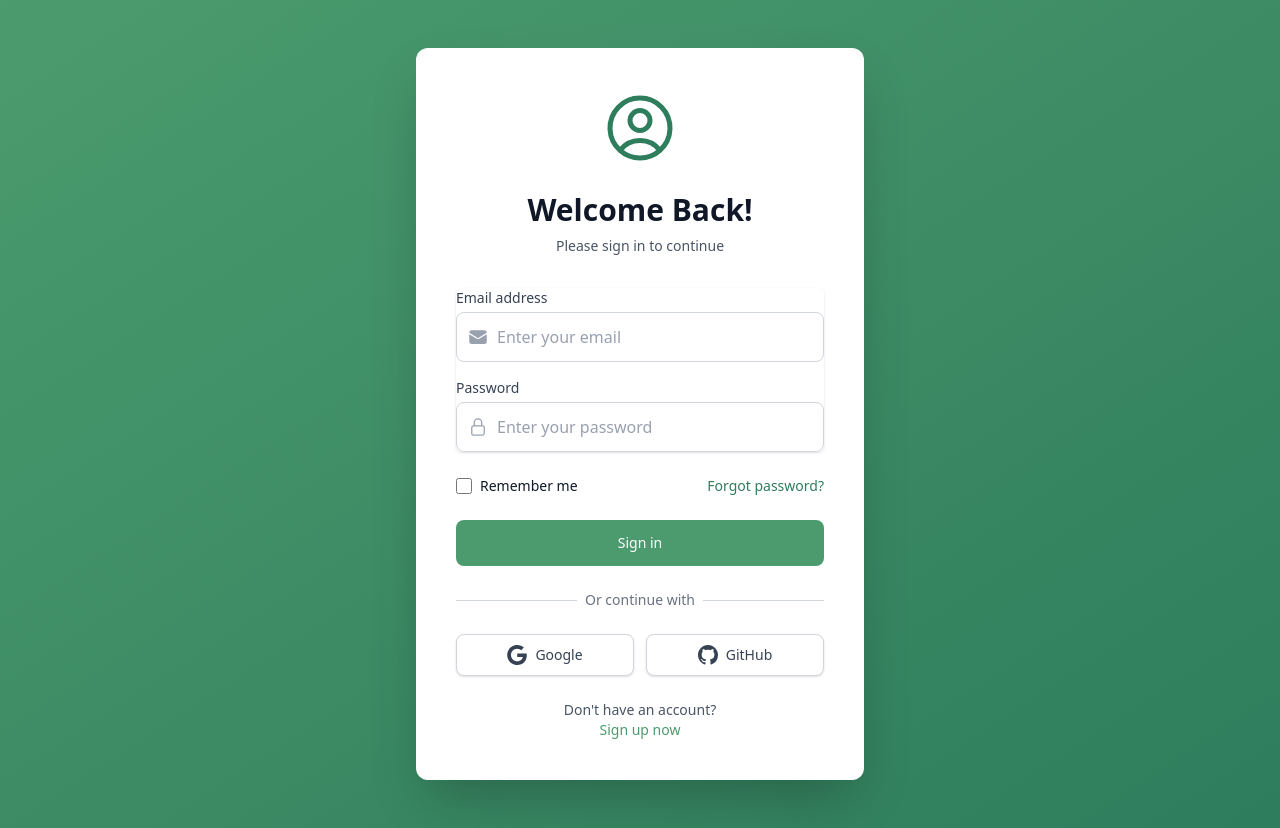
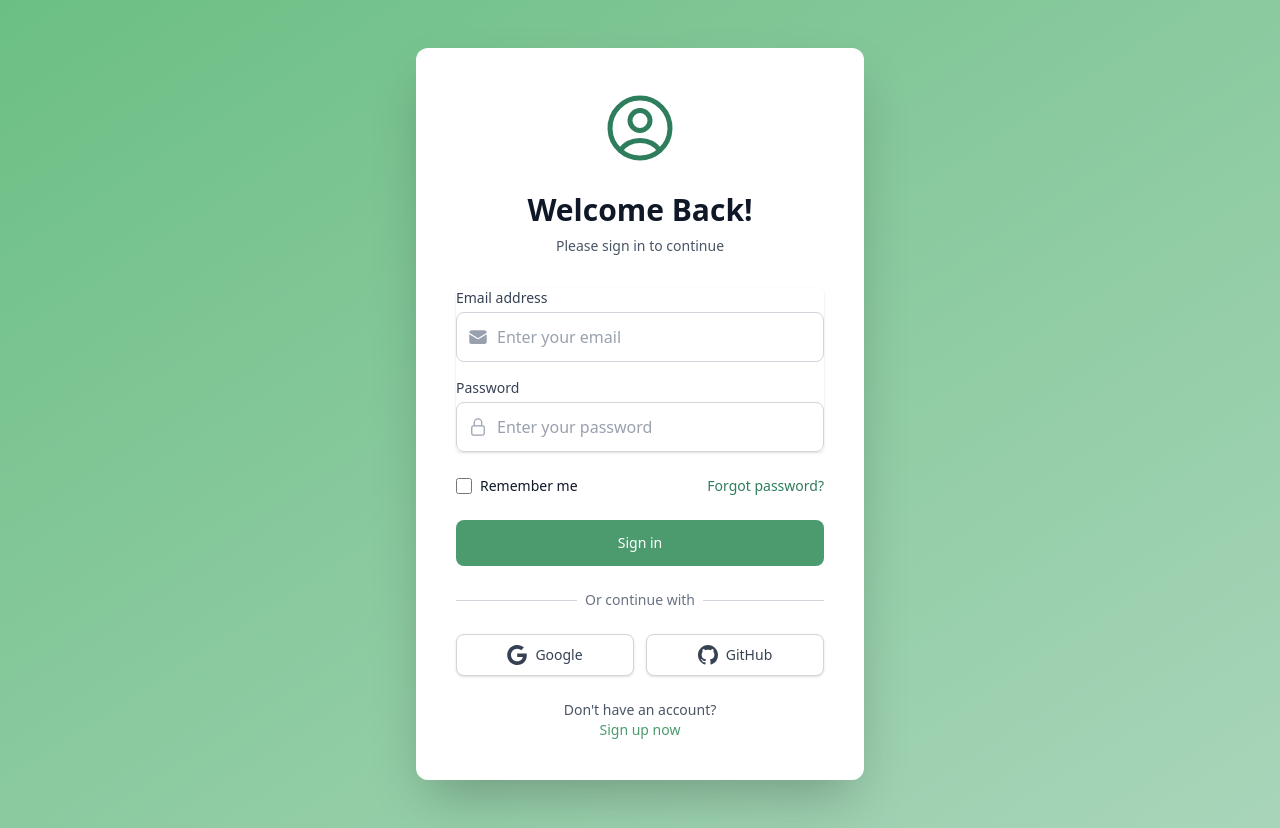
Before and after one commit to aditya-chopde/HackOn_BinaryBrains, a React (Vite) app in the folder client/: page /login in a window 1280 px wide. Built offline with nearby package versions, Linux system fonts and the light colour scheme.

Commit message:
final commits

```diff
--- a/client/src/components/Login.jsx
+++ b/client/src/components/Login.jsx
@@ -36,7 +36,7 @@
   };
 
   return (
-    <div className="min-h-screen bg-gradient-to-br from-[#4b9b6e] to-[#2e7d5c] flex items-center justify-center py-12 px-4 sm:px-6 lg:px-8">
+    <div className="min-h-screen bg-gradient-to-br from-[#6bbf84] to-[#a8d5ba] flex items-center justify-center py-12 px-4 sm:px-6 lg:px-8">
       <div className="max-w-md w-full space-y-8 bg-white p-10 rounded-xl shadow-2xl">
         <div className="text-center">
           <UserCircleIcon className="mx-auto h-20 w-20 text-[#2e7d5c]" />
--- a/client/src/components/Signup.jsx
+++ b/client/src/components/Signup.jsx
@@ -46,7 +46,7 @@
   };
 
   return (
-    <div className="min-h-screen bg-gradient-to-br from-[#4b9b6e] to-[#2e7d5c] flex items-center justify-center py-12 px-4 sm:px-6 lg:px-8">
+    <div className="min-h-screen bg-gradient-to-br from-[#6bbf84] to-[#a8d5ba] flex items-center justify-center py-12 px-4 sm:px-6 lg:px-8">
       <div className="max-w-md w-full space-y-8 bg-white p-10 rounded-xl shadow-2xl">
         <div className="text-center">
           <UserCircleIcon className="mx-auto h-20 w-20 text-[#2e7d5c]" />
```
